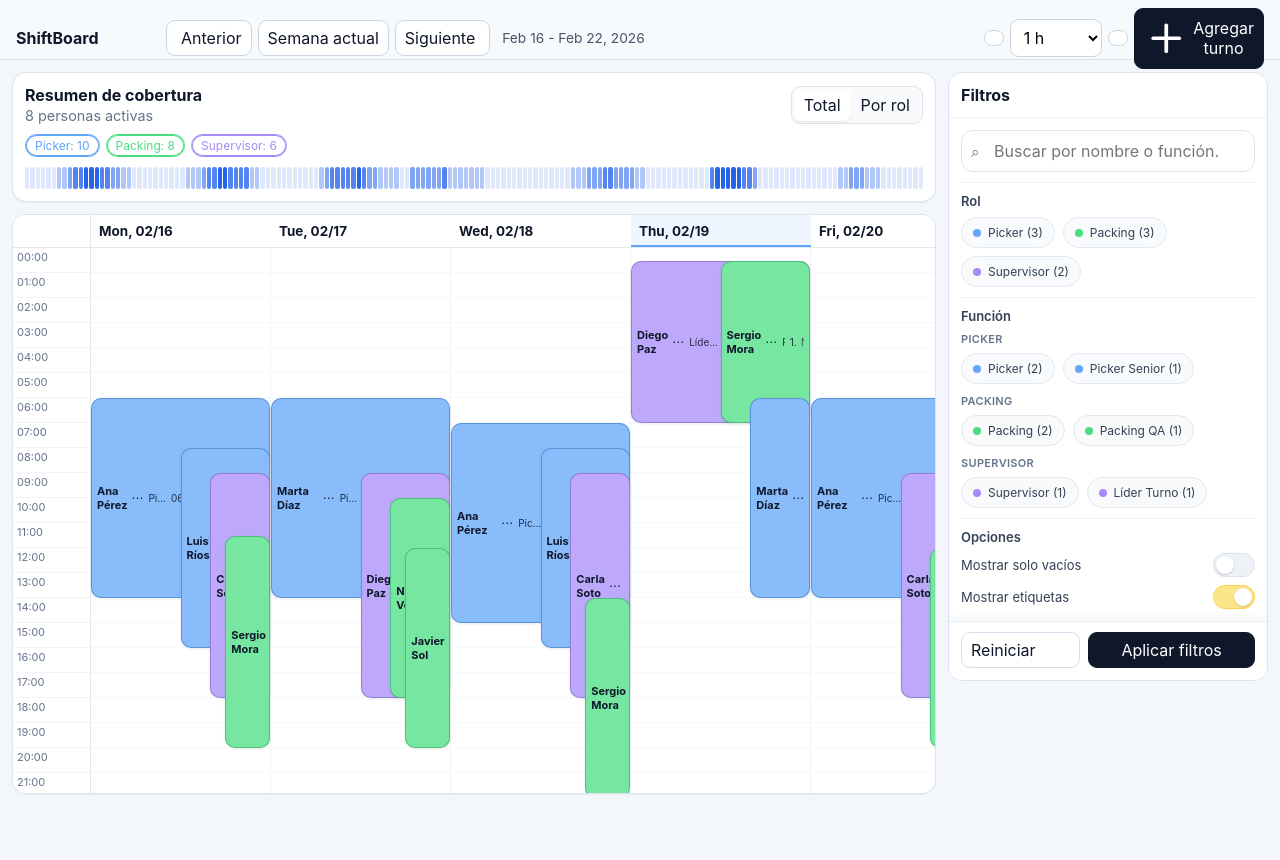
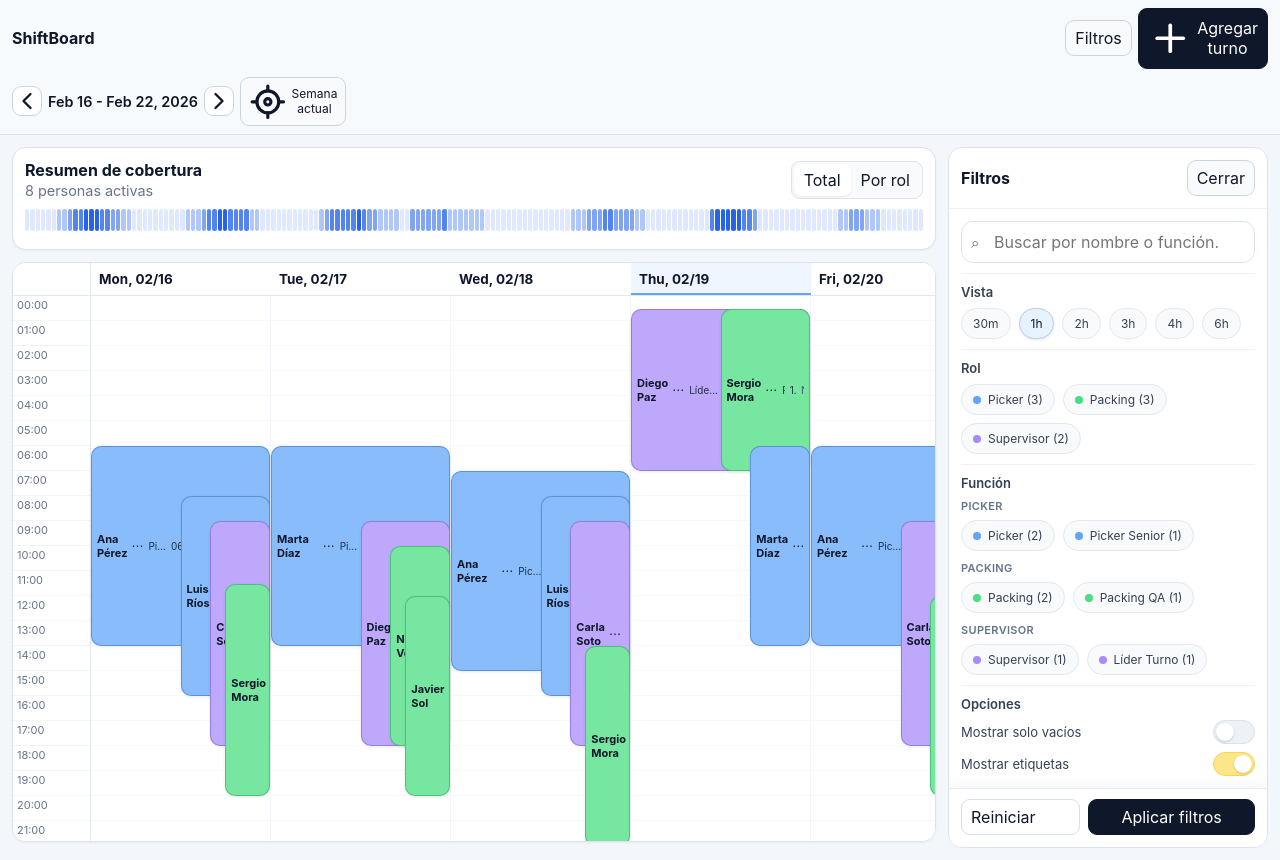
Before and after one commit to cabp393/chrono-ops, a React (Vite) app: page / in a window 1280 px wide. Before the commit the page ends 806 px from the top, so only its background shows below. Built offline with nearby package versions, Linux system fonts and the light colour scheme.

Commit message:
Compact mobile header and harden filters drawer viewport

```diff
--- a/src/App.tsx
+++ b/src/App.tsx
@@ -7,8 +7,7 @@ import { WeekGrid } from './components/WeekGrid';
 import { calculateCoverage } from './lib/coverageCalc';
 import { addDays, formatWeekRange, startOfWeekMonday } from './lib/dateUtils';
 import { buildFunctionMap, buildPersonMap, buildRoleMap, getShiftRole } from './lib/relations';
-import { loadData, saveData } from './lib/storage';
-import { clampScale } from './lib/timeScale';
+import { loadData, loadTimeScalePreference, saveData, saveTimeScalePreference } from './lib/storage';
 import type { AppliedFilters, Shift, TimeScale } from './types';
 
 const todayWeekStart = startOfWeekMonday(new Date());
@@ -17,7 +16,7 @@ const EMPTY_FILTERS: AppliedFilters = { searchText: '', roleIds: [], functionIds
 function App() {
   const [weekStart, setWeekStart] = useState(todayWeekStart);
   const [data, setData] = useState(() => loadData(todayWeekStart));
-  const [scale, setScale] = useState<TimeScale>(60);
+  const [scale, setScale] = useState<TimeScale>(() => loadTimeScalePreference());
   const [filters, setFilters] = useState<AppliedFilters>(EMPTY_FILTERS);
   const [onlyGaps, setOnlyGaps] = useState(false);
   const [showLabels, setShowLabels] = useState(true);
@@ -87,10 +86,6 @@ function App() {
         onPrevWeek={() => setWeekStart(addDays(weekStart, -7))}
         onCurrentWeek={() => setWeekStart(todayWeekStart)}
         onNextWeek={() => setWeekStart(addDays(weekStart, 7))}
-        scale={scale}
-        onScaleDown={() => setScale(clampScale(scale - 1))}
-        onScaleUp={() => setScale(clampScale(scale + 1))}
-        onScaleChange={setScale}
         onAddShift={() => { setEditing(null); setModalOpen(true); }}
         onOpenFilters={() => setFiltersOpen(true)}
       />
@@ -128,12 +123,17 @@ function App() {
           appliedFilters={filters}
           showLabels={showLabels}
           onlyGaps={onlyGaps}
+          scale={scale}
           open={filtersOpen}
           onClose={() => setFiltersOpen(false)}
           onApplyFilters={setFilters}
           onResetFilters={() => setFilters(EMPTY_FILTERS)}
           onToggleLabels={setShowLabels}
           onToggleGaps={setOnlyGaps}
+          onScaleChange={(nextScale) => {
+            setScale(nextScale);
+            saveTimeScalePreference(nextScale);
+          }}
         />
       </main>
 
--- a/src/components/CoverageCard.tsx
+++ b/src/components/CoverageCard.tsx
@@ -24,6 +24,11 @@ export const CoverageCard = ({ roles, coverage, activePeople, roleTotals, active
     [coverage]
   );
   const maxTotal = Math.max(...weekBlocks.map((b) => b.total), 1);
+  const compactRoleLabel = (name: string, count: number) => {
+    const clean = name.trim();
+    const short = clean.length > 10 ? `${clean.slice(0, 1)} ${count}` : `${clean} ${count}`;
+    return clean.length > 14 ? short : `${clean} ${count}`;
+  };
 
   return (
     <section className="card coverage-card">
@@ -38,6 +43,7 @@ export const CoverageCard = ({ roles, coverage, activePeople, roleTotals, active
         </div>
       </div>
 
+      {view === 'role' && (
         <div className="chip-row">
           {roles.map((role) => {
             const active = activeRoleIds.size === 0 || activeRoleIds.has(role.id);
@@ -48,6 +54,7 @@ export const CoverageCard = ({ roles, coverage, activePeople, roleTotals, active
             );
           })}
         </div>
+      )}
 
       {view === 'total' ? (
         <div className="heatbar">
@@ -76,7 +83,9 @@ export const CoverageCard = ({ roles, coverage, activePeople, roleTotals, active
             );
             return (
               <div key={role.id} className="role-row">
-                <span>{role.nombre}</span>
+                <span className="chip role-chip" style={{ borderColor: role.color, color: role.color }} title={`${role.nombre} ${roleTotals[role.id] || 0}`}>
+                  {compactRoleLabel(role.nombre, roleTotals[role.id] || 0)}
+                </span>
                 <div className="role-row-bars">
                   {coverage.flatMap((day, dayIndex) => day.blocks.map((block, blockIndex) => {
                     const value = block.byRole[role.id] || 0;
--- a/src/components/FiltersPanel.tsx
+++ b/src/components/FiltersPanel.tsx
@@ -1,5 +1,6 @@
 import { useEffect, useMemo, useState } from 'react';
-import type { AppliedFilters, Function, Person, Role } from '../types';
+import { TIME_SCALE_OPTIONS, scaleLabel } from '../lib/timeScale';
+import type { AppliedFilters, Function, Person, Role, TimeScale } from '../types';
 import { FilterFooter } from './filters/FilterFooter';
 import { FilterPill } from './filters/FilterPill';
 import { FilterSection } from './filters/FilterSection';
@@ -12,12 +13,14 @@ type Props = {
   appliedFilters: AppliedFilters;
   showLabels: boolean;
   onlyGaps: boolean;
+  scale: TimeScale;
   open: boolean;
   onClose: () => void;
   onApplyFilters: (filters: AppliedFilters) => void;
   onResetFilters: () => void;
   onToggleLabels: (value: boolean) => void;
   onToggleGaps: (value: boolean) => void;
+  onScaleChange: (value: TimeScale) => void;
 };
 
 const norm = (value: string) => value.trim().toLowerCase();
@@ -29,18 +32,25 @@ export const FiltersPanel = ({
   appliedFilters,
   showLabels,
   onlyGaps,
+  scale,
   open,
   onClose,
   onApplyFilters,
   onResetFilters,
   onToggleLabels,
-  onToggleGaps
+  onToggleGaps,
+  onScaleChange
 }: Props) => {
   const [draft, setDraft] = useState<AppliedFilters>(appliedFilters);
 
   useEffect(() => {
     setDraft(appliedFilters);
   }, [appliedFilters]);
+
+  useEffect(() => {
+    document.body.classList.toggle('drawer-open', open);
+    return () => document.body.classList.remove('drawer-open');
+  }, [open]);
 
   const functionsById = useMemo(() => new Map(functions.map((fn) => [fn.id, fn])), [functions]);
 
@@ -110,7 +120,7 @@ export const FiltersPanel = ({
         <h3>Filtros</h3>
         <div className="filters-head-actions">
           {hasUnsavedChanges && <span className="pending-badge">Cambios sin aplicar</span>}
-          <button type="button" className="ghost mobile-only" onClick={handleClose}>Cerrar</button>
+          <button type="button" className="ghost" onClick={handleClose}>Cerrar</button>
         </div>
       </div>
 
@@ -120,6 +130,21 @@ export const FiltersPanel = ({
           onChange={(value) => setDraft((prev) => ({ ...prev, searchText: value }))}
           onClear={() => setDraft((prev) => ({ ...prev, searchText: '' }))}
         />
+
+        <FilterSection title="Vista">
+          <div className="pill-grid">
+            {TIME_SCALE_OPTIONS.map((option) => (
+              <button
+                key={option}
+                type="button"
+                className={`filter-pill ${scale === option ? 'active' : ''}`}
+                onClick={() => onScaleChange(option)}
+              >
+                <span>{scaleLabel(option).replace(' min', 'm').replace(' h', 'h')}</span>
+              </button>
+            ))}
+          </div>
+        </FilterSection>
 
         <FilterSection title="Rol">
           <div className="pill-grid">
--- a/src/components/HeaderBar.tsx
+++ b/src/components/HeaderBar.tsx
@@ -1,16 +1,10 @@
-import { ChevronLeft, ChevronRight, Plus, ZoomIn, ZoomOut } from '../lib/icons';
-import { TIME_SCALE_OPTIONS, scaleLabel } from '../lib/timeScale';
-import type { TimeScale } from '../types';
+import { ChevronLeft, ChevronRight, Plus, Target } from '../lib/icons';
 
 type Props = {
   weekLabel: string;
   onPrevWeek: () => void;
   onNextWeek: () => void;
   onCurrentWeek: () => void;
-  scale: TimeScale;
-  onScaleDown: () => void;
-  onScaleUp: () => void;
-  onScaleChange: (scale: TimeScale) => void;
   onAddShift: () => void;
   onOpenFilters: () => void;
 };
@@ -20,31 +14,26 @@ export const HeaderBar = ({
   onPrevWeek,
   onNextWeek,
   onCurrentWeek,
-  scale,
-  onScaleDown,
-  onScaleUp,
-  onScaleChange,
   onAddShift,
   onOpenFilters
 }: Props) => (
   <header className="header-bar">
-    <div className="brand">ShiftBoard</div>
+    <div className="header-top-row">
+      <div className="brand">ShiftBoard</div>
+      <div className="header-actions">
+        <button className="ghost" onClick={onOpenFilters}>Filtros</button>
+        <button className="primary add-shift-btn" onClick={onAddShift} title="Agregar turno" aria-label="Agregar turno">
+          <Plus size={14} />
+          <span>Agregar turno</span>
+        </button>
+      </div>
+    </div>
+
     <div className="week-controls">
-      <button onClick={onPrevWeek}><ChevronLeft size={14} />Anterior</button>
-      <button onClick={onCurrentWeek}>Semana actual</button>
-      <button onClick={onNextWeek}>Siguiente<ChevronRight size={14} /></button>
+      <button className="icon-btn" onClick={onPrevWeek} aria-label="Semana anterior"><ChevronLeft size={16} /></button>
       <span className="week-label">{weekLabel}</span>
-    </div>
-    <div className="header-actions">
-      <div className="zoom-control">
-        <button onClick={onScaleDown} aria-label="Alejar"><ZoomOut size={14} /></button>
-        <select value={scale} onChange={(e) => onScaleChange(Number(e.target.value) as TimeScale)}>
-          {TIME_SCALE_OPTIONS.map((option) => <option key={option} value={option}>{scaleLabel(option)}</option>)}
-        </select>
-        <button onClick={onScaleUp} aria-label="Acercar"><ZoomIn size={14} /></button>
-      </div>
-      <button className="ghost mobile-only" onClick={onOpenFilters}>Filtros</button>
-      <button className="primary" onClick={onAddShift}><Plus size={14} />Agregar turno</button>
+      <button className="icon-btn" onClick={onNextWeek} aria-label="Semana siguiente"><ChevronRight size={16} /></button>
+      <button className="ghost current-week-btn" onClick={onCurrentWeek}><Target size={14} />Semana actual</button>
     </div>
   </header>
 );
--- a/src/lib/icons.tsx
+++ b/src/lib/icons.tsx
@@ -10,3 +10,4 @@ export const ChevronRight = (props: SVGProps<SVGSVGElement>) => <Icon {...props}
 export const Plus = (props: SVGProps<SVGSVGElement>) => <Icon {...props}><line x1="12" y1="5" x2="12" y2="19" /><line x1="5" y1="12" x2="19" y2="12" /></Icon>;
 export const ZoomIn = (props: SVGProps<SVGSVGElement>) => <Icon {...props}><circle cx="11" cy="11" r="8" /><line x1="21" y1="21" x2="16.65" y2="16.65" /><line x1="11" y1="8" x2="11" y2="14" /><line x1="8" y1="11" x2="14" y2="11" /></Icon>;
 export const ZoomOut = (props: SVGProps<SVGSVGElement>) => <Icon {...props}><circle cx="11" cy="11" r="8" /><line x1="21" y1="21" x2="16.65" y2="16.65" /><line x1="8" y1="11" x2="14" y2="11" /></Icon>;
+export const Target = (props: SVGProps<SVGSVGElement>) => <Icon {...props}><circle cx="12" cy="12" r="7" /><circle cx="12" cy="12" r="2" /><line x1="12" y1="2" x2="12" y2="5" /><line x1="12" y1="19" x2="12" y2="22" /><line x1="2" y1="12" x2="5" y2="12" /><line x1="19" y1="12" x2="22" y2="12" /></Icon>;
--- a/src/lib/storage.ts
+++ b/src/lib/storage.ts
@@ -1,7 +1,10 @@
 import type { AppData, Function, Person, Role, Shift } from '../types';
+import { clampScale } from './timeScale';
+import type { TimeScale } from '../types';
 
 const STORAGE_KEY = 'shiftboard:data:v2';
 const LEGACY_STORAGE_KEY = 'shiftboard:data:v1';
+const VIEW_SCALE_KEY = 'shiftboard:view:timeScale';
 
 type LegacyPerson = {
   id: string;
@@ -176,3 +179,15 @@ export const saveData = (data: AppData) => {
   };
   localStorage.setItem(STORAGE_KEY, JSON.stringify(payload));
 };
+
+export const loadTimeScalePreference = (): TimeScale => {
+  const raw = localStorage.getItem(VIEW_SCALE_KEY);
+  if (!raw) return 60;
+  const parsed = Number(raw);
+  if (!Number.isFinite(parsed)) return 60;
+  return clampScale(parsed);
+};
+
+export const saveTimeScalePreference = (scale: TimeScale) => {
+  localStorage.setItem(VIEW_SCALE_KEY, String(scale));
+};
--- a/src/styles.css
+++ b/src/styles.css
@@ -8,24 +8,26 @@
 body { margin: 0; background: #f3f6fa; }
 button, input, select { font: inherit; }
 
-.app-shell { min-height: 100vh; }
+.app-shell { min-height: 100dvh; }
 .header-bar {
   position: sticky;
   top: 0;
   z-index: 40;
-  height: 60px;
   display: grid;
-  grid-template-columns: 140px 1fr auto;
-  align-items: center;
-  gap: 10px;
-  padding: 8px 16px;
+  gap: 8px;
+  padding: 8px 12px;
   border-bottom: 1px solid #dce3ee;
   background: rgba(247, 250, 252, 0.96);
   backdrop-filter: blur(6px);
 }
+.header-top-row { display: flex; justify-content: space-between; align-items: center; gap: 8px; }
 .brand { font-weight: 700; font-size: 1rem; }
-.week-controls, .header-actions, .zoom-control { display: flex; align-items: center; gap: 6px; }
-.week-label { color: #475569; font-size: 0.86rem; margin-left: 6px; }
+.week-controls, .header-actions { display: flex; align-items: center; gap: 6px; }
+.week-controls { flex-wrap: wrap; }
+.week-label { color: #0f172a; font-size: 0.9rem; font-weight: 600; }
+.icon-btn { width: 30px; height: 30px; justify-content: center; padding: 0; }
+.current-week-btn { font-size: 12px; padding: 5px 8px; }
+.add-shift-btn span { display: inline; }
 button {
   border: 1px solid #cbd5e1;
   border-radius: 9px;
@@ -65,9 +67,10 @@ select, input { width: 100%; border: 1px solid #cbd5e1; border-radius: 9px; padd
 .heatbar { margin-top: 10px; display: grid; grid-template-columns: repeat(auto-fit, minmax(2px, 1fr)); gap: 1px; }
 .heatbar-segment { border: 0; height: 22px; background: #2563eb; border-radius: 2px; padding: 0; }
 .role-rows { margin-top: 10px; display: grid; gap: 8px; }
-.role-row { display: grid; grid-template-columns: 98px 1fr; gap: 8px; align-items: center; font-size: 12px; }
+.role-row { display: grid; grid-template-columns: minmax(78px, 128px) 1fr; gap: 8px; align-items: center; font-size: 12px; min-height: 26px; }
+.role-chip { white-space: nowrap; overflow: hidden; text-overflow: ellipsis; max-width: 120px; font-size: 11px; padding: 3px 8px; }
 .role-row-bars { display: grid; grid-template-columns: repeat(auto-fit, minmax(2px, 1fr)); gap: 1px; }
-.role-row-bars button { border: 0; height: 12px; border-radius: 2px; padding: 0; }
+.role-row-bars button { border: 0; height: 8px; border-radius: 2px; padding: 0; }
 
 .week-grid-card { overflow: auto; max-height: calc(100vh - 220px); padding: 0; }
 .week-grid-layout { display: grid; min-width: 1020px; position: relative; }
@@ -124,7 +127,7 @@ select, input { width: 100%; border: 1px solid #cbd5e1; border-radius: 9px; padd
   display: grid;
   grid-template-rows: auto minmax(0, 1fr) auto;
   width: 320px;
-  max-height: calc(100vh - 84px);
+  max-height: calc(100dvh - 84px);
   background: #fff;
   border: 1px solid #dce3ee;
   border-radius: 14px;
@@ -280,10 +283,11 @@ select, input { width: 100%; border: 1px solid #cbd5e1; border-radius: 9px; padd
   display: grid;
   grid-template-columns: 1fr 1.4fr;
   gap: 8px;
-  padding: 10px 12px 12px;
+  padding: 10px 12px calc(12px + env(safe-area-inset-bottom));
   border-top: 1px solid #e6edf7;
   background: #fff;
   box-shadow: 0 -4px 12px rgba(15, 23, 42, 0.04);
+  z-index: 2;
 }
 .footer-reset { background: transparent; border-color: #d5deea; }
 .footer-apply { justify-content: center; }
@@ -298,20 +302,25 @@ select, input { width: 100%; border: 1px solid #cbd5e1; border-radius: 9px; padd
 
 @media (max-width: 1024px) {
   .dashboard-layout { grid-template-columns: 1fr; }
-  .header-bar { grid-template-columns: 1fr; height: auto; }
-  .week-controls { flex-wrap: wrap; }
+  .header-actions .ghost { padding: 6px 8px; }
+  .add-shift-btn { width: 32px; height: 32px; padding: 0; justify-content: center; }
+  .add-shift-btn span { display: none; }
+  .week-controls { display: grid; grid-template-columns: 30px 1fr 30px; align-items: center; }
+  .current-week-btn { grid-column: 1 / -1; justify-self: center; }
+  .week-label { text-align: center; white-space: nowrap; overflow: hidden; text-overflow: ellipsis; }
   .filters-panel {
     position: fixed;
     top: 0;
     right: 0;
     width: min(340px, 90vw);
-    max-height: 100vh;
-    height: 100vh;
+    max-height: 100dvh;
+    height: 100dvh;
     z-index: 80;
     border-radius: 0;
     transform: translateX(100%);
     transition: transform .2s ease;
   }
   .filters-panel.open { transform: translateX(0); }
-  .mobile-only { display: inline-flex; }
 }
+
+body.drawer-open { overflow: hidden; }
```
Lines whose indentation alone changed are shown as unchanged.
